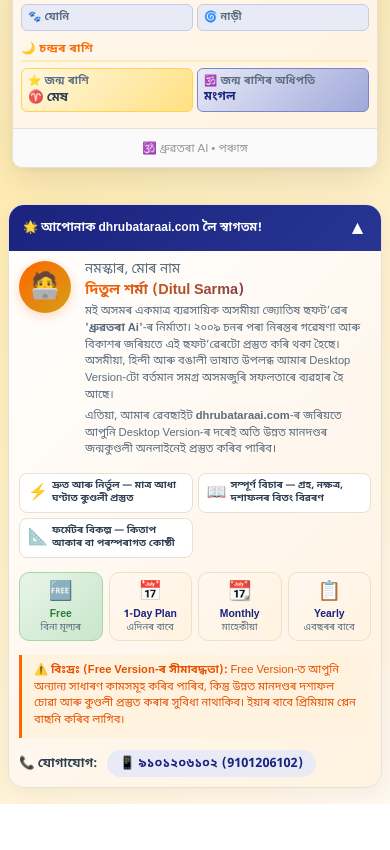
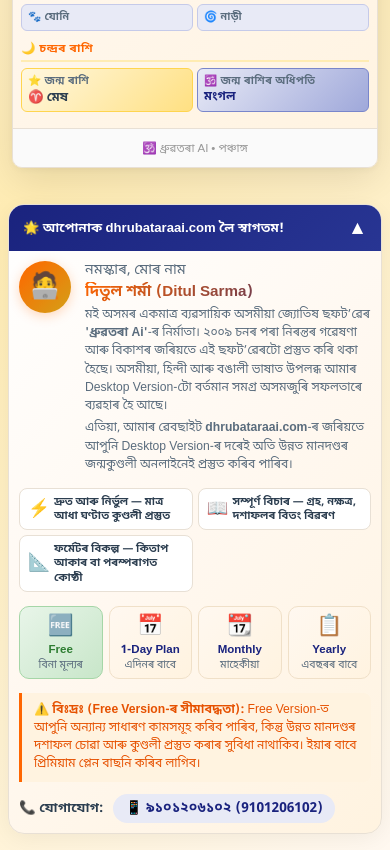
Before and after one commit to Ditulsarma/dhruvatara-ai, a Flask app: template templates/login.html in a window 390 px wide. Shown: the part 1286-2136 px from the top of the page. Before the commit the page ends 2090 px from the top, so only its background shows below. Run offline with Flask 3, Linux system fonts and the light colour scheme; the template is opened without the code that fills it, so the values that code supplies are empty.

Commit message:
style: increase welcome section font sizes for better readability

```diff
--- a/templates/login.html
+++ b/templates/login.html
@@ -180,7 +180,7 @@
             cursor: pointer; user-select: none;
         }
         .welcome-header h3 {
-            font-size: 0.95rem; font-weight: 700;
+            font-size: 1.05rem; font-weight: 700;
             display: flex; align-items: center; gap: 8px;
         }
         .welcome-header .toggle-icon {
@@ -212,16 +212,16 @@
         }
         .welcome-intro-text { flex: 1; min-width: 200px; }
         .welcome-intro-text .greeting {
-            font-size: 0.85rem; color: var(--text-light); margin-bottom: 2px;
+            font-size: 0.9rem; color: var(--text-light); margin-bottom: 2px;
         }
         .welcome-intro-text .name {
-            font-weight: 800; font-size: 1rem;
+            font-weight: 800; font-size: 1.1rem;
             background: linear-gradient(135deg, var(--orange), var(--deep-blue));
             -webkit-background-clip: text; -webkit-text-fill-color: transparent;
             background-clip: text;
         }
         .welcome-intro-text .desc {
-            font-size: 0.75rem; color: var(--text-light); line-height: 1.5; margin-top: 4px;
+            font-size: 0.82rem; color: var(--text-light); line-height: 1.5; margin-top: 4px;
         }
 
         .feature-grid {
@@ -241,10 +241,10 @@
             transform: translateY(-1px);
         }
         .feature-chip .fc-icon {
-            font-size: 1.3rem; flex-shrink: 0;
+            font-size: 1.4rem; flex-shrink: 0;
         }
         .feature-chip .fc-text {
-            font-size: 0.72rem; font-weight: 600; color: var(--text);
+            font-size: 0.78rem; font-weight: 600; color: var(--text);
             line-height: 1.3;
         }
 
@@ -264,13 +264,13 @@
             box-shadow: 0 2px 8px rgba(255,102,0,0.1);
             transform: translateY(-1px);
         }
-        .plan-badge .pb-icon { font-size: 1.2rem; }
+        .plan-badge .pb-icon { font-size: 1.3rem; }
         .plan-badge .pb-name {
-            font-weight: 700; font-size: 0.75rem; color: var(--deep-blue);
+            font-weight: 700; font-size: 0.82rem; color: var(--deep-blue);
             margin-top: 2px;
         }
         .plan-badge .pb-desc {
-            font-size: 0.65rem; color: var(--text-light);
+            font-size: 0.72rem; color: var(--text-light);
         }
         .plan-badge.free { background: linear-gradient(135deg, #E8F5E9, #C8E6C9); border-color: #A5D6A7; }
         .plan-badge.free .pb-name { color: var(--green); }
@@ -278,44 +278,44 @@
         .welcome-note {
             background: #FFF3E0; border-left: 3px solid var(--orange);
             border-radius: 0 8px 8px 0; padding: 8px 12px;
-            font-size: 0.7rem; color: #E65100; line-height: 1.5;
+            font-size: 0.76rem; color: #E65100; line-height: 1.5;
             margin-bottom: 12px;
         }
         .welcome-contact {
             display: flex; align-items: center; gap: 10px;
-            font-size: 0.78rem; color: var(--text);
+            font-size: 0.84rem; color: var(--text);
             flex-wrap: wrap;
         }
         .welcome-contact .wc-phone {
             font-weight: 700; color: var(--deep-blue);
             background: #E8EAF6; padding: 5px 12px; border-radius: 20px;
-            font-size: 0.8rem;
+            font-size: 0.86rem;
         }
 
         @media (max-width: 700px) {
             .feature-grid { grid-template-columns: repeat(2, 1fr); gap: 6px; }
             .feature-chip { padding: 8px 10px; gap: 6px; }
-            .feature-chip .fc-icon { font-size: 1.1rem; }
-            .feature-chip .fc-text { font-size: 0.68rem; }
+            .feature-chip .fc-icon { font-size: 1.2rem; }
+            .feature-chip .fc-text { font-size: 0.74rem; }
             .plan-strip { gap: 6px; }
             .plan-badge { padding: 8px 10px; min-width: 70px; }
-            .plan-badge .pb-name { font-size: 0.7rem; }
-            .plan-badge .pb-desc { font-size: 0.6rem; }
-            .welcome-header h3 { font-size: 0.82rem; }
+            .plan-badge .pb-name { font-size: 0.76rem; }
+            .plan-badge .pb-desc { font-size: 0.66rem; }
+            .welcome-header h3 { font-size: 0.9rem; }
             .welcome-inner { padding: 12px 14px; }
-            .welcome-intro-text .name { font-size: 0.9rem; }
-            .welcome-intro-text .desc { font-size: 0.7rem; }
+            .welcome-intro-text .name { font-size: 0.95rem; }
+            .welcome-intro-text .desc { font-size: 0.76rem; }
         }
         @media (max-width: 400px) {
             .feature-grid { grid-template-columns: 1fr 1fr; gap: 5px; }
             .feature-chip { padding: 6px 8px; gap: 4px; border-radius: 8px; }
-            .feature-chip .fc-icon { font-size: 1rem; }
-            .feature-chip .fc-text { font-size: 0.62rem; }
+            .feature-chip .fc-icon { font-size: 1.1rem; }
+            .feature-chip .fc-text { font-size: 0.68rem; }
             .plan-badge { min-width: 60px; padding: 6px 8px; }
-            .plan-badge .pb-name { font-size: 0.65rem; }
+            .plan-badge .pb-name { font-size: 0.72rem; }
             .welcome-section { padding: 0 8px; }
             .welcome-header { padding: 10px 14px; }
-            .welcome-header h3 { font-size: 0.75rem; }
+            .welcome-header h3 { font-size: 0.82rem; }
             .welcome-inner { padding: 10px 10px; }
         }
     </style>
```
Also changed, not shown: templates/result.html (+23 -23 lines).
